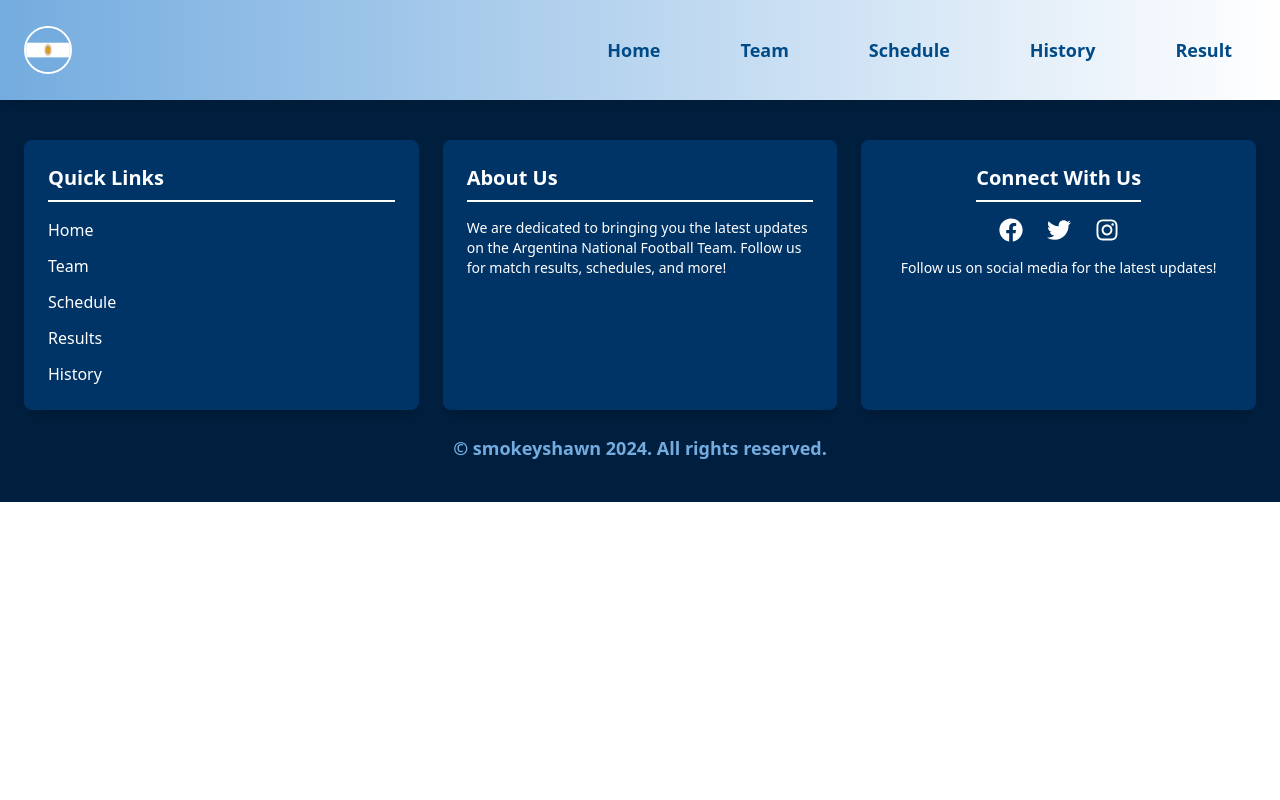
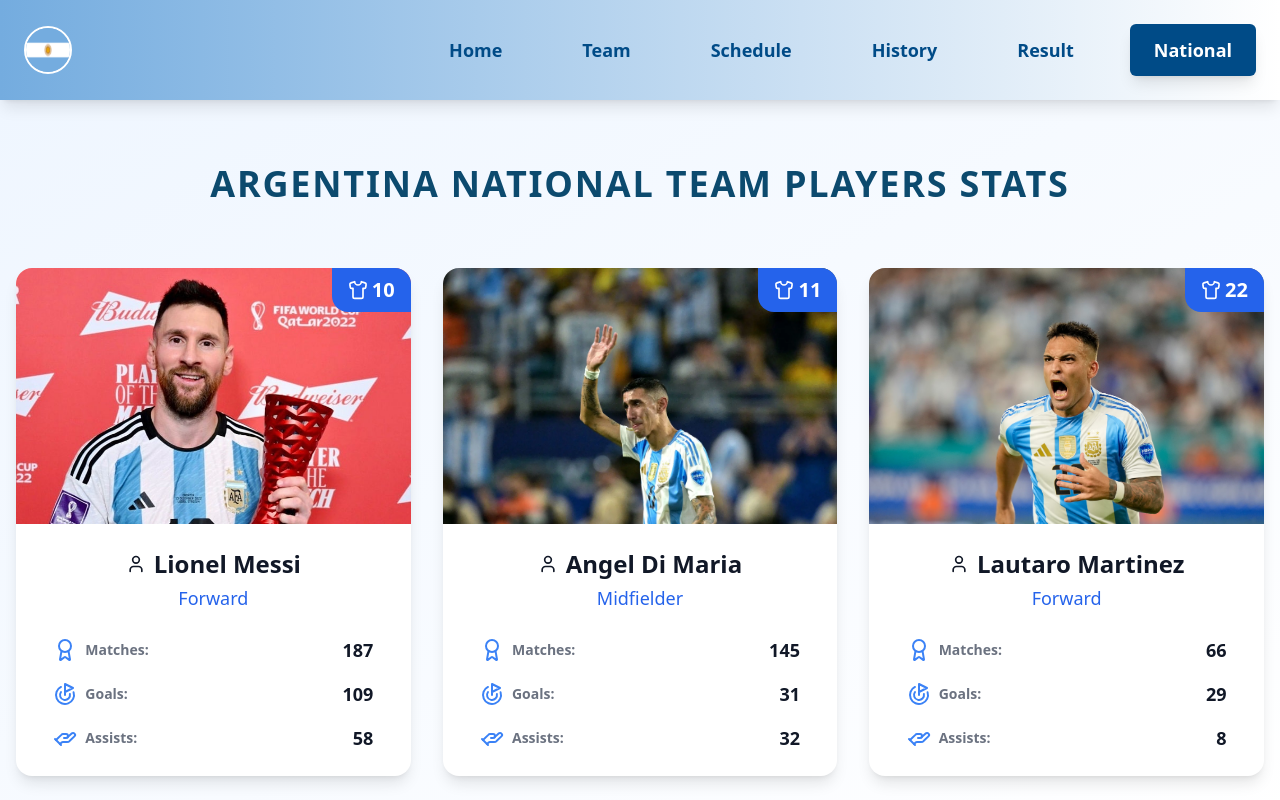
Before and after one commit to smokeyshawn18/ARG, a React (Vite) app: page /National in a window 1280 px wide. Shown: the top 800 px of the page. Built offline with nearby package versions, Linux system fonts and the light colour scheme.

Commit message:
National Stats

```diff
--- a/package.json
+++ b/package.json
@@ -11,6 +11,7 @@
   },
   "dependencies": {
     "framer-motion": "^11.5.4",
+    "lucide-react": "^0.445.0",
     "prop-types": "^15.8.1",
     "pwa-asset-generator": "^6.3.2",
     "react": "^18.3.1",
--- a/src/App.jsx
+++ b/src/App.jsx
@@ -7,7 +7,9 @@ import Footer from "./components/Footer";
 import Fixture from "./components/Fixture";
 import History from "./components/History";
 import Results from "./components/Results";
+
 import InstallButton from "./components/InstallButton";
+import National from "./components/National";
 
 function App() {
   const [installPromptEvent, setInstallPromptEvent] = useState(null);
@@ -62,6 +64,7 @@ function App() {
             <Route path="/schedule" element={<Fixture />} />
             <Route path="/results" element={<Results />} />
             <Route path="/history" element={<History />} />
+            <Route path="/national" element={<National />} />
           </Routes>
         </div>
         <Footer />
--- a/src/components/Footer.jsx
+++ b/src/components/Footer.jsx
@@ -12,8 +12,14 @@ const Footer = () => {
               Quick Links
             </h3>
             <ul className="space-y-3">
-              {["Home", "Team", "Schedule", "Results", "History"].map(
-                (link) => (
+              {[
+                "Home",
+                "Team",
+                "Schedule",
+                "Results",
+                "History",
+                "National",
+              ].map((link) => (
                 <li key={link}>
                   <NavLink
                     to={`/${link.toLowerCase()}`}
@@ -23,8 +29,7 @@ const Footer = () => {
                     {link}
                   </NavLink>
                 </li>
-                )
-              )}
+              ))}
             </ul>
           </div>
 
--- /dev/null
+++ b/src/components/National.jsx
@@ -0,0 +1,121 @@
+import Messi from "../assets/messi.jpg";
+import ADM from "../assets/adm.webp";
+import { User, Shirt, Award, Goal, HandHelping } from "lucide-react";
+import Lautaro from "../assets/lautaro.avif";
+
+const National = () => {
+  // Player data inside the component
+  const players = [
+    {
+      image: Messi,
+      name: "Lionel Messi",
+      position: "Forward",
+      shirt: 10,
+      nationalAppearances: 187,
+      nationalGoals: 109,
+      nationalAssists: 58,
+    },
+    {
+      image: ADM,
+      name: "Angel Di Maria",
+      position: "Midfielder",
+      shirt: 11,
+      nationalAppearances: 145,
+      nationalGoals: 31,
+      nationalAssists: 32,
+    },
+    {
+      image: Lautaro,
+      name: "Lautaro Martinez",
+      position: "Forward",
+      shirt: 22,
+      nationalAppearances: 66,
+      nationalGoals: 29,
+      nationalAssists: 8,
+    },
+    // Add more players here...
+  ];
+
+  return (
+    <div className="container mx-auto px-4 py-16 bg-gradient-to-br from-blue-50 to-white">
+      <h2 className="text-4xl md:text-4xl font-extrabold text-center text-sky-900 mb-16 tracking-wider uppercase">
+        Argentina National Team Players stats
+      </h2>
+      <div className="grid grid-cols-1 sm:grid-cols-2 lg:grid-cols-3 xl:grid-cols-3 gap-8">
+        {players.map((player, index) => (
+          <div
+            key={index}
+            className="bg-white rounded-2xl shadow-lg overflow-hidden transform transition-all duration-300 hover:shadow-2xl hover:-translate-y-1"
+          >
+            {/* Player Image */}
+            <div className="relative">
+              <img
+                src={player.image}
+                alt={player.name}
+                className="w-full h-64 object-cover object-center"
+              />
+              <div className="absolute top-0 right-0 bg-blue-600 text-white text-xl font-bold py-2 px-4 rounded-bl-2xl flex items-center">
+                <Shirt className="w-5 h-5 mr-1" />
+                {player.shirt}
+              </div>
+            </div>
+
+            {/* Player Information */}
+            <div className="p-6">
+              {/* Player Name and Position */}
+              <div className="text-center mb-6">
+                <h3 className="text-2xl font-bold text-gray-900 mb-1 flex items-center justify-center">
+                  <User className="w-5 h-5 mr-2" />
+                  {player.name}
+                </h3>
+                <p className="text-lg font-medium text-blue-600">
+                  {player.position}
+                </p>
+              </div>
+
+              {/* Player Stats */}
+
+              <div className="flex flex-col items-center text-center">
+                <div className="flex items-center mb-4 justify-between w-full max-w-xs">
+                  <div className="flex items-center">
+                    <Award className="w-6 h-6 mr-2 text-blue-500" />
+                    <span className="text-sm text-gray-500 font-bold">
+                      Matches:
+                    </span>
+                  </div>
+                  <span className="text-lg font-semibold text-gray-900">
+                    {player.nationalAppearances}
+                  </span>
+                </div>
+                <div className="flex items-center mb-4 justify-between w-full max-w-xs">
+                  <div className="flex items-center">
+                    <Goal className="w-6 h-6 mr-2 text-blue-500" />
+                    <span className="text-sm text-gray-500 font-bold">
+                      Goals:
+                    </span>
+                  </div>
+                  <span className="text-lg font-semibold text-gray-900">
+                    {player.nationalGoals}
+                  </span>
+                </div>
+                <div className="flex items-center justify-between w-full max-w-xs">
+                  <div className="flex items-center">
+                    <HandHelping className="w-6 h-6 mr-2 text-blue-500" />
+                    <span className="text-sm text-gray-500 font-bold">
+                      Assists:
+                    </span>
+                  </div>
+                  <span className="text-lg font-semibold text-gray-900">
+                    {player.nationalAssists}
+                  </span>
+                </div>
+              </div>
+            </div>
+          </div>
+        ))}
+      </div>
+    </div>
+  );
+};
+
+export default National;
--- a/src/components/Navbar.jsx
+++ b/src/components/Navbar.jsx
@@ -31,6 +31,7 @@ const Navbar = () => {
             { path: "/Schedule", label: "Schedule" },
             { path: "/History", label: "History" },
             { path: "/Results", label: "Result" },
+            { path: "/National", label: "National" },
           ].map(({ path, label }, index) => (
             <NavLink
               key={index}
@@ -90,6 +91,7 @@ const Navbar = () => {
               { path: "/Schedule", label: "Schedule" },
               { path: "/History", label: "History" },
               { path: "/Results", label: "Results" },
+              { path: "/National", label: "National" },
             ].map(({ path, label }, index) => (
               <NavLink
                 key={index}
--- a/src/main.jsx
+++ b/src/main.jsx
@@ -11,6 +11,7 @@ import History from "./components/History.jsx";
 import Results from "./components/Result.jsx";
 import Footer from "./components/Footer.jsx";
 import InstallButton from "./components/InstallButton.jsx";
+import National from "./components/National.jsx";
 
 function App() {
   const [installPromptEvent, setInstallPromptEvent] = useState(null);
@@ -56,6 +57,7 @@ function App() {
         <Route path="/schedule" element={<Fixture />} />
         <Route path="/results" element={<Results />} />
         <Route path="/History" element={<History />} />
+        <Route path="/national" element={<National />} />
       </Routes>
       <Footer />
       {/* Render the InstallButton only if installable */}
```
Also changed, not shown: 1 other file (tests, documents, lock files or other folders). Lines whose indentation alone changed are shown as unchanged.
